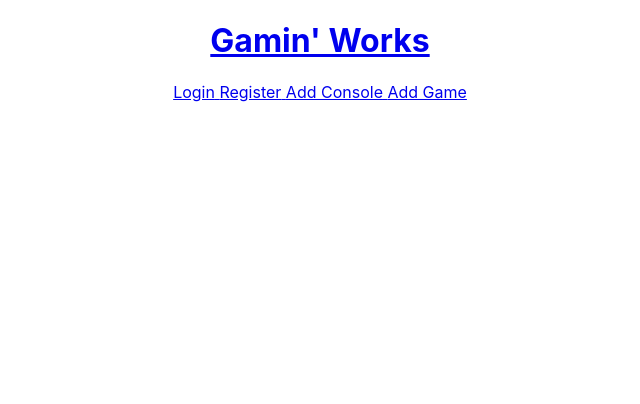
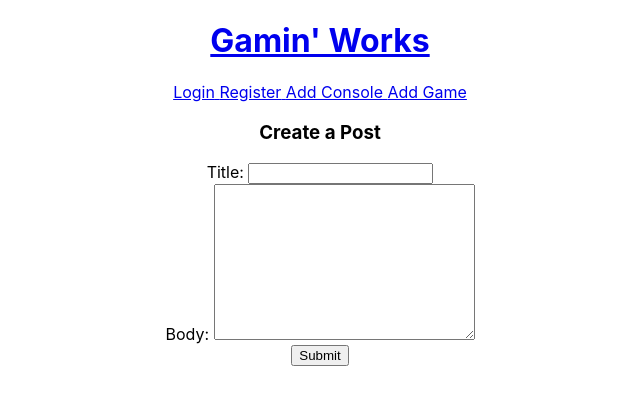
Before and after one commit to bdavis171/Passion-Project--Gaming-Forum, a React (Create React App) app in the folder gamin-works/: page /1/createPost/1 in a window 1280 px wide. Shown: the top 404 px of the page, without its empty margins (320-960 px from the left). Built offline with nearby package versions, Linux system fonts and the light colour scheme; no server answers.

Commit message:
can create a new post for a game

```diff
--- a/gamin-works/src/components/AppContainer.jsx
+++ b/gamin-works/src/components/AppContainer.jsx
@@ -7,6 +7,8 @@ import SpecificPlatform from "./Platforms/SpecificPlatform";
 import AllPlatforms from "./Platforms/AllPlatforms";
 import AddAGame from "./Games/AddAGame";
 import SpecificGame from "./Games/SpecificGame";
+import AddAPost from "./Posts/AddAPost";
+import SpecificPost from "./Posts/SpecificPost";
 
 class AppContainer extends Component {
     constructor(props) {
@@ -83,11 +85,13 @@ class AppContainer extends Component {
     }
 
     render() {
-        let handleLogin;
+        let handleLogin, handleRegister;
         if (sessionStorage.getItem("token")) {
             handleLogin = <Link to="/" onClick={this.handleLogout}>Logout{" "}</Link>;
+            handleRegister = <Link to="/">{JSON.parse(sessionStorage.tokenUser).name}{" "}</Link>;
         } else {
             handleLogin = <Link to="/login">Login{" "}</Link>;
+            handleRegister = <Link to="/register">Register{" "}</Link>;
         }
 
         return (
@@ -96,7 +100,7 @@ class AppContainer extends Component {
                     <Link to="/"><h1>Gamin' Works</h1></Link>
                     <nav>
                         {handleLogin}
-                        <Link to="/register">Register{" "}</Link>
+                        {handleRegister}
                         <Link to="/addConsole">Add Console{" "}</Link>
                         {this.state.consoles.map(
                             (platform, index) => {
@@ -124,7 +128,11 @@ class AppContainer extends Component {
 
                         {/* Game Routes */}
                         <Route path="/addGame" component={() => <AddAGame />} />
-                        <Route path="/games/:gameID" component={(props) => <SpecificGame {...props}/>}/>
+                        <Route path="/games/:gameID" component={(props) => <SpecificGame {...props} />} />
+
+                        {/* Post Routes */}
+                        <Route path="/:gameName/createPost/:gameID" component={(props) => <AddAPost {...props} />} />
+                        <Route path="/posts/:id" component={(props) => <SpecificPost {...props}/>}/>
                     </nav>
                 </Router>
 
--- a/gamin-works/src/components/Games/SpecificGame.jsx
+++ b/gamin-works/src/components/Games/SpecificGame.jsx
@@ -1,10 +1,12 @@
 import React, { Component } from 'react';
+import { Link } from 'react-router-dom';
 
 
 class SpecificGame extends Component {
     constructor(props) {
         super(props);
         this.state = {
+            id:"",
             title:"",
             genre:"",
             platform:{},
@@ -23,7 +25,10 @@ class SpecificGame extends Component {
     loadData = async() => {
         let response = await fetch(`/api/games/${this.props.match.params.gameID}`);
         let json = await response.json();
+
+        // set the json data into the correct state properties
         this.setState({
+            id: json._id,
             title: json.title,
             genre: json.genre,
             platform: json.platform[0],
@@ -35,6 +40,7 @@ class SpecificGame extends Component {
         console.log(json);
     }
 
+    // render the component
     render() {
         return (
             <div>
@@ -49,7 +55,22 @@ class SpecificGame extends Component {
                     <p>Release Date: {this.state.releaseDate}</p>
                 </div>
 
+                <div>
+                    <h4>Posts</h4>
+                    <p><strong>Title</strong>{" "}| Author{" "}| # of Posts{" "}| Date Created</p>
+                    {this.state.relatedPosts.map(
+                        (post) => {
+                            let date = post.dateCreated.split("T")[0];
+                            return (
+                                <div key={post._id}>
+                                    <Link to={`/posts/${post._id}`}><strong>{post.title}</strong>{" "}| {post.author}{" "}| {post.replies.length}{" "}| {date}</Link>
+                                </div>
+                            )
+                        }
+                    )}
+                </div>
 
+                <Link to={`/${this.state.title}/createPost/${this.state.id}`}>Create A New Post</Link>
             </div>
          );
     }
--- a/gamin-works/src/components/Platforms/SpecificPlatform.jsx
+++ b/gamin-works/src/components/Platforms/SpecificPlatform.jsx
@@ -19,12 +19,10 @@ class SpecificPlatform extends Component {
     }
 
     componentDidUpdate = () => {
+        // if the state.name and the URL parameter do not match, reload the data
         if (!(this.state.name === this.props.match.params.consoleName)) {
             this.loadData();
         }
-
-
-
     }
 
     // load data
@@ -32,6 +30,7 @@ class SpecificPlatform extends Component {
         let response = await fetch(`/api/platform/${this.props.match.params.consoleName}`);
         let json = await response.json();
 
+        // set the json data into the correct state properties
         this.setState({
             name: json.name,
             maker: json.maker,
@@ -42,6 +41,7 @@ class SpecificPlatform extends Component {
         console.log(this.state);
     }
 
+    // render the component
     render() {
 
 
--- /dev/null
+++ b/gamin-works/src/components/Posts/AddAPost.jsx
@@ -0,0 +1,67 @@
+import React, { Component } from 'react';
+
+
+class AddAPost extends Component {
+    constructor(props) {
+        super(props);
+        this.state = {
+            title: "",
+            body: ""
+        }
+    }
+
+    // handle changes to fields
+    handleChanges = (event) => {
+        this.setState({ [event.target.id]: event.target.value });
+    }
+
+    // handle submission
+    handleSubmission = async (event) => {
+        event.preventDefault();
+        let newPost = {
+            title: this.state.title,
+            body: this.state.body,
+            author: JSON.parse(sessionStorage.tokenUser).name,
+            authorEmail: JSON.parse(sessionStorage.tokenUser).email
+        };
+
+        let response = await fetch(`/api/posts/game/${this.props.match.params.gameID}`, {
+            method: "POST",
+            headers: {
+                "Authorization": sessionStorage.token,
+                "Content-Type": "application/json",
+                "Accept": "application/json"
+            },
+            body: JSON.stringify(newPost)
+        });
+
+        let json = await response.json();
+        console.log(json);
+    }
+
+    render() {
+
+        return (
+            <div>
+                <h3>Create a Post</h3>
+                <form action="">
+                    <div className="form-group">
+                        <label htmlFor="title">Title: {" "}</label>
+                        <input type="text" name="title" id="title" onChange={this.handleChanges} />
+                    </div>
+
+                    <div className="form-group">
+                        <label htmlFor="body">Body: {" "}</label>
+                        <textarea name="body" id="body" onChange={this.handleChanges} cols="30" rows="10"></textarea>
+                    </div>
+
+                    <div className="form-group">
+                        <button type="submit" onClick={this.handleSubmission}>Submit</button>
+                    </div>
+                </form>
+            </div>
+        );
+    }
+}
+
+export default AddAPost;
--- /dev/null
+++ b/gamin-works/src/components/Posts/SpecificPost.jsx
@@ -0,0 +1,22 @@
+import React, { Component } from 'react';
+
+
+class SpecificPost extends Component {
+    constructor(props) {
+        super(props);
+        this.state = {
+            title:"",
+            body:"",
+            replies:[],
+         }
+    }
+    render() {
+        return (
+            <div>
+                <h3>Specific Post</h3>
+            </div>
+         );
+    }
+}
+
+export default SpecificPost;
```
Also changed, not shown: 1 other file (tests, documents, lock files or other folders).
